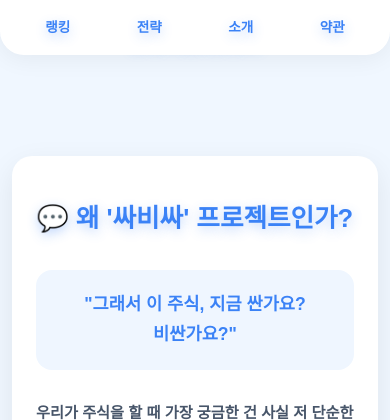
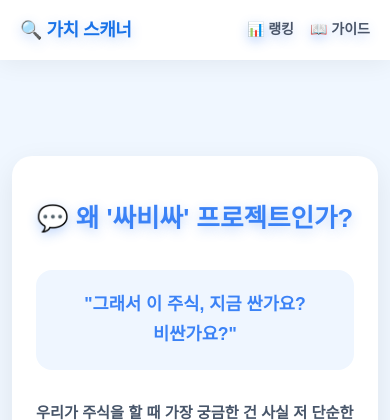
Before and after one commit to yeso7101/ssabissa, a FastAPI app: page /about in a window 390 px wide. Shown: the top 420 px of the page. Run offline with FastAPI, Linux system fonts and the light colour scheme; some web fonts are replaced.

Commit message:
서브페이지 상단바에 메인 이동 로고타이틀 추가

```diff
--- a/templates/about.html
+++ b/templates/about.html
@@ -41,7 +41,7 @@
     .mobile-top-bar { display: block; }
     .floating-header { display: none; }
 
-    /* 1. 소개 페이지 내비바도 모바일 상단(top: 0) 고정 및 모서리 교정 */
+    /* 양옆 정렬(space-between)과 패딩 정돈 */
     .sub-nav {
         position: fixed;
         top: 0;
@@ -49,17 +49,17 @@
         left: 0;
         right: 0;
         background: #ffffff;
-        padding: 16px 20px;
+        padding: 0 20px; /* 좌우 여백 */
+        height: 60px;    /* 상단바 높이 고정 */
         box-shadow: 0 4px 25px rgba(0,0,0,0.06);
-        justify-content: space-around;
-        border-radius: 0 0 24px 24px;
+        justify-content: space-between; /* 👈 요게 타이틀과 메뉴를 양옆으로 찢어줍니다 */
+        align-items: center; /* 세로 가운데 정렬 */
         width: 100%;
         box-sizing: border-box;
         display: flex !important;
         z-index: 1000;
     }
 
-    /* 2. 상단 바 높이만큼 위쪽 여백을 주고, 하단 책임면책고지 가림 방지 여백 조절 */
     .container {
         margin-top: 80px;
         margin-bottom: 40px;
@@ -100,6 +100,15 @@
         </div>
     </div>
 
-    <div class="sub-nav"><a href="/ranking">랭킹</a><a href="/strategy">전략</a><a href="/about">소개</a><a href="/privacy">약관</a></div>
+    <div class="sub-nav">
+    <a href="/" style="text-decoration: none; color: #1a73e8; font-weight: 800; font-size: 18px; letter-spacing: -0.5px;">
+        🔍 가치 스캐너
+    </a>
+
+    <div style="display: flex; gap: 16px;">
+        <a href="/ranking" style="text-decoration: none; color: #4a5568; font-weight: bold; font-size: 14px;">📊 랭킹</a>
+        <a href="/guide" style="text-decoration: none; color: #4a5568; font-weight: bold; font-size: 14px;">📖 가이드</a>
+    </div>
+</div>
 </body>
 </html>
```
Also changed, not shown: templates/privacy.html (+15 -6 lines), templates/ranking.html (+17 -8 lines), templates/strategy.html (+15 -6 lines).
